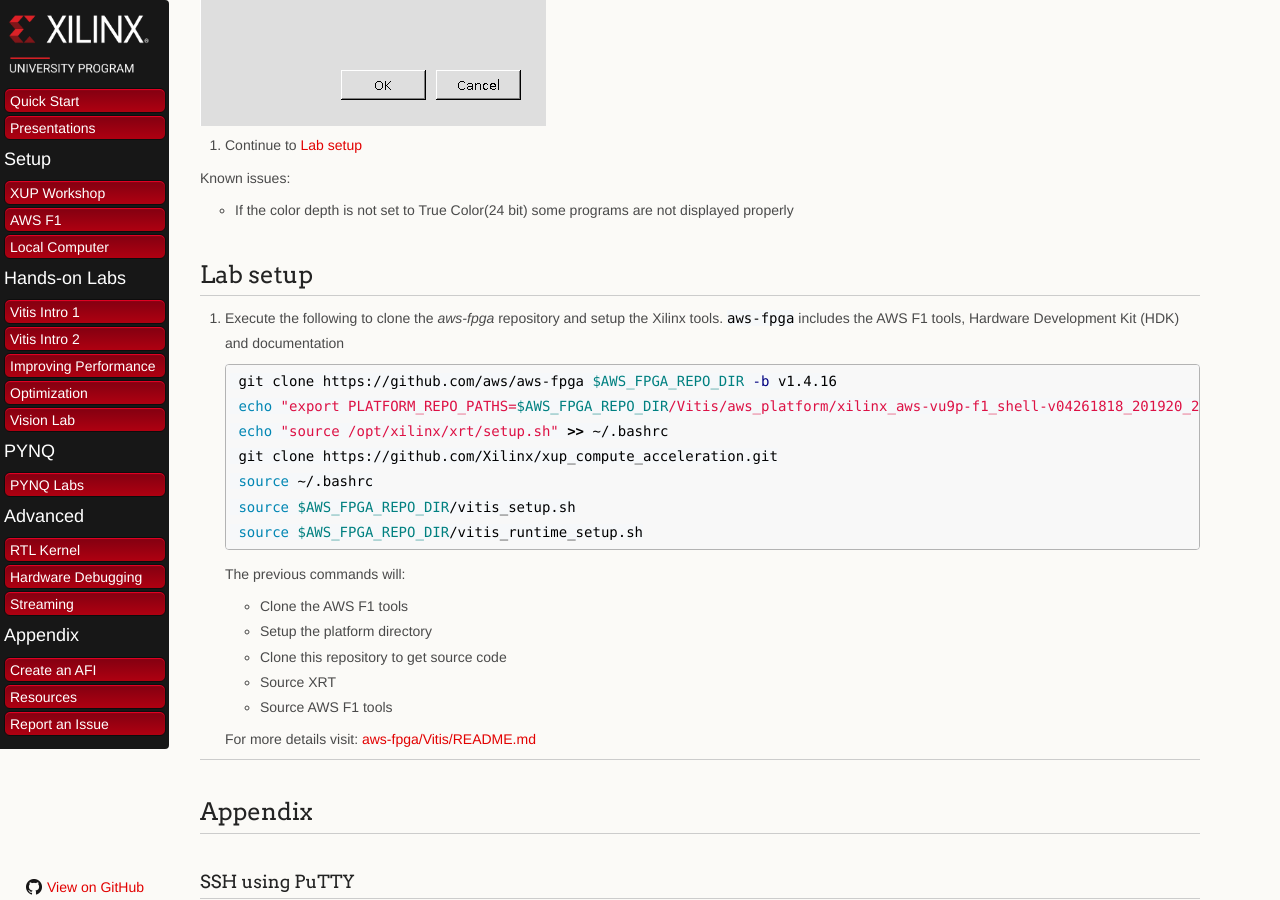
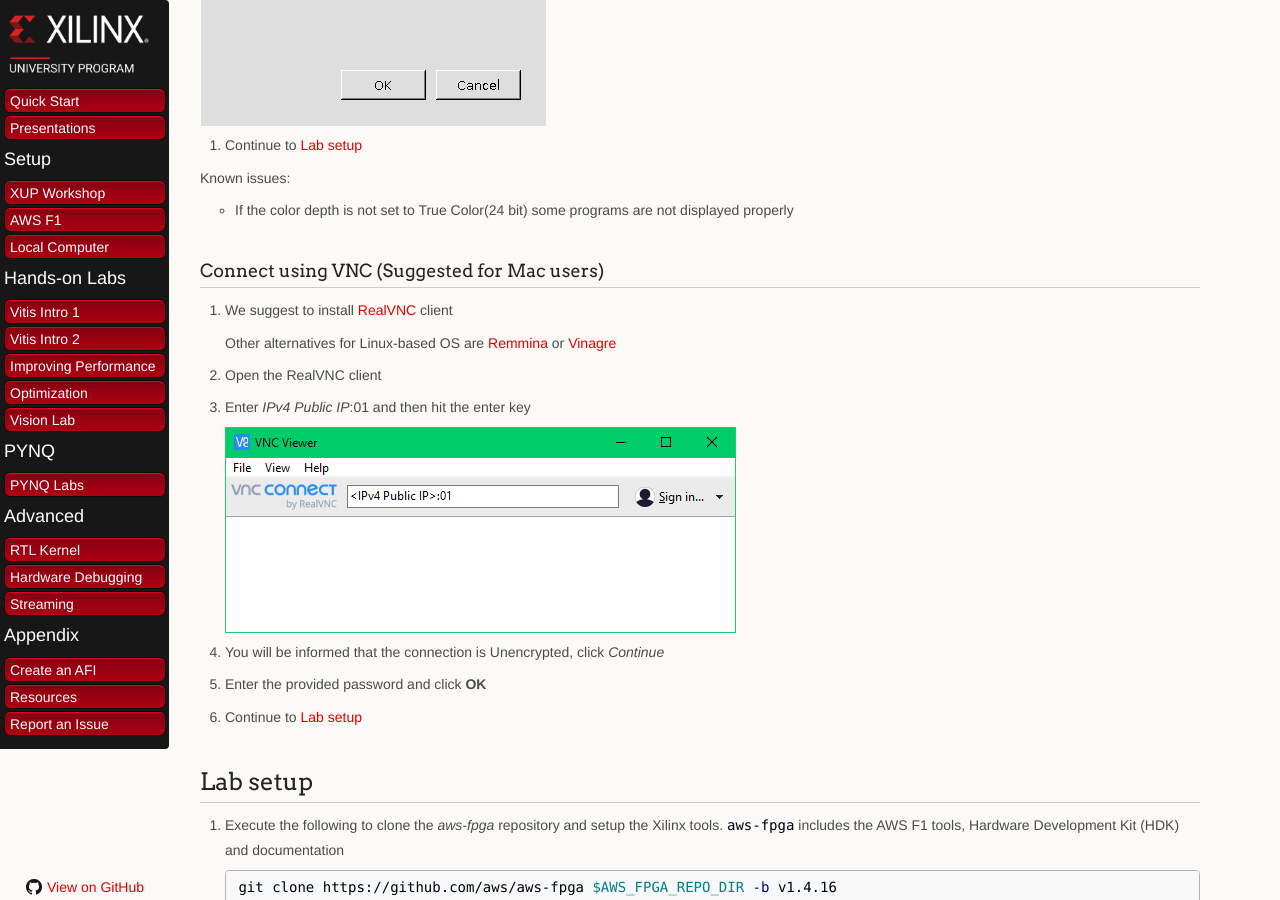
Before and after one commit to Xilinx/xup_compute_acceleration, a Jekyll site: the page built from docs/setup_xup_aws_workshop.md, in a window 1280 px wide and 900 px high, scrolled down 7477 px. Built offline with Jekyll 4.4.1, drawn with Linux system fonts in a browser that asks for light colours; our own code applies the rules of GitHub Pages for plain Markdown files.

Commit message:
Add vnc instructions

```diff
--- a/docs/setup_xup_aws_workshop.md
+++ b/docs/setup_xup_aws_workshop.md
@@ -150,6 +150,24 @@
   - If the color depth is not set to True Color(24 bit) some programs are not displayed properly
 
 
+### Connect using VNC (Suggested for Mac users)
+
+1. We suggest to install [RealVNC](https://www.realvnc.com/en/connect/download/vnc/macos/) client
+
+    Other alternatives for Linux-based OS are [Remmina](https://remmina.org/) or [Vinagre](https://wiki.gnome.org/Apps/Vinagre)
+
+1. Open the RealVNC client
+
+1. Enter *IPv4 Public IP*:01 and then hit the enter key
+
+    ![](./images/connecting_lab/vnc.png)
+
+1. You will be informed that the connection is Unencrypted, click *Continue*
+
+1. Enter the provided password and click **OK**
+
+1. Continue to [Lab setup](#lab-setup)
+
 ## Lab setup
 
 1. Execute the following to clone the *aws-fpga* repository and setup the Xilinx tools. `aws-fpga` includes the AWS F1 tools, Hardware Development Kit (HDK) and documentation
```
Also changed, not shown: docs/images/connecting_lab/vnc.png (added).
